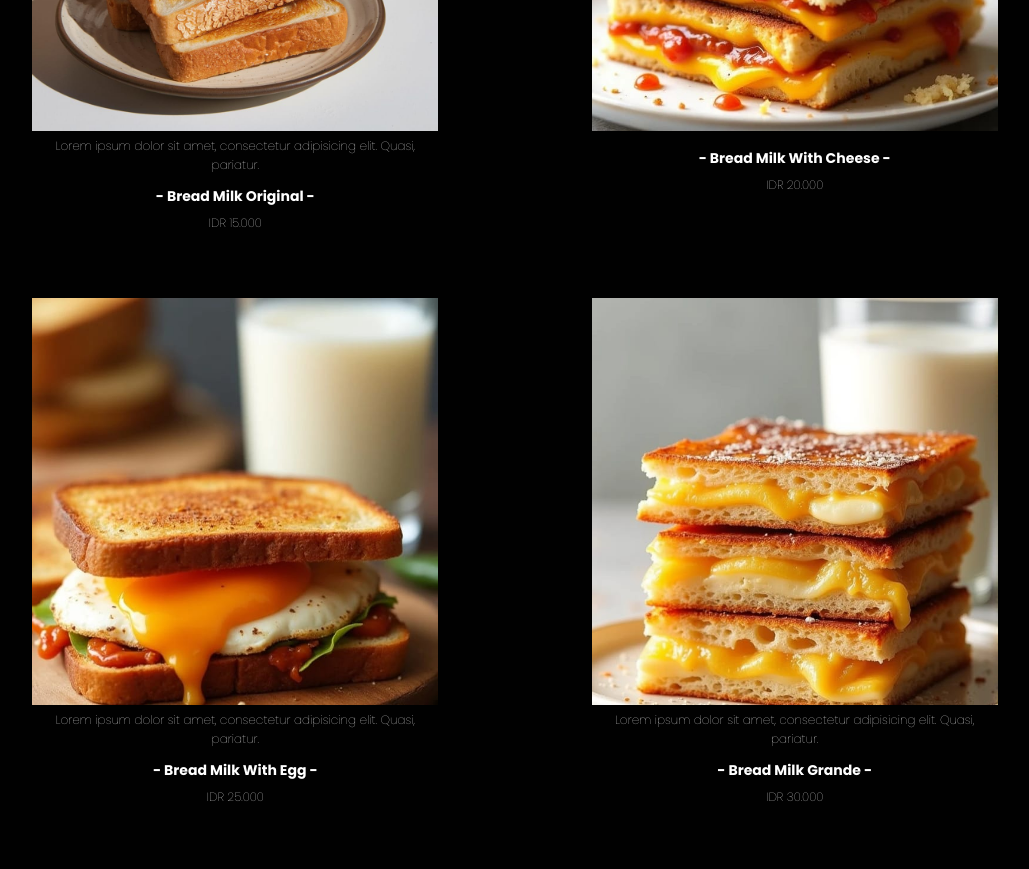
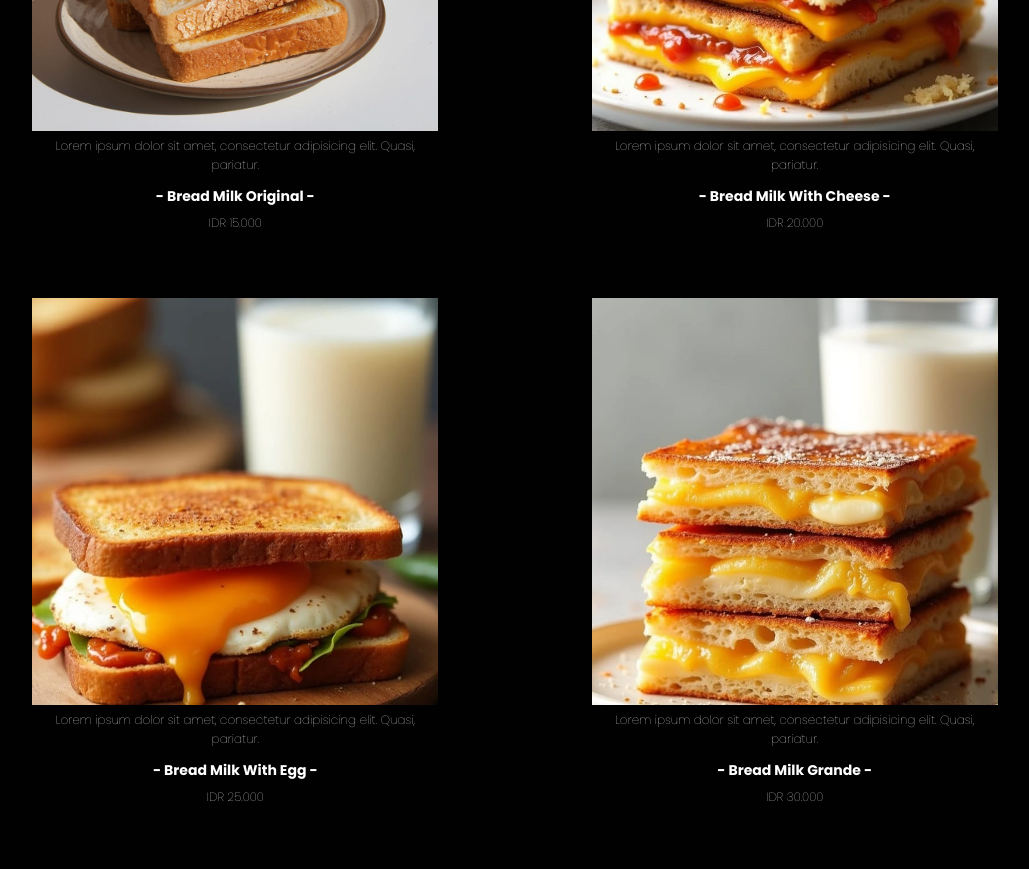
Before and after one commit to gavindearell/daily_dairy, a plain HTML site: page New folder/index.html in a window 1280 px wide. Shown: the part 2060-2929 px from the top of the page, without its empty margins (125-1154 px from the left). Drawn offline with nearby package versions, Linux system fonts and the light colour scheme.

Commit message:
Update index.html

```diff
--- a/New folder/index.html
+++ b/New folder/index.html
@@ -97,6 +97,7 @@
       </div>
       <div class="menu-card">
         <img src="bread cheese.jpg" alt="Espresso" class="menu-card-img">
+         <p>Lorem ipsum dolor sit amet, consectetur adipisicing elit. Quasi, pariatur.</p>
         <h3 class="menu-card-title">- Bread Milk With Cheese -</h3>
         <p class="menu-card-price">IDR 20.000</p>
       </div>
```
